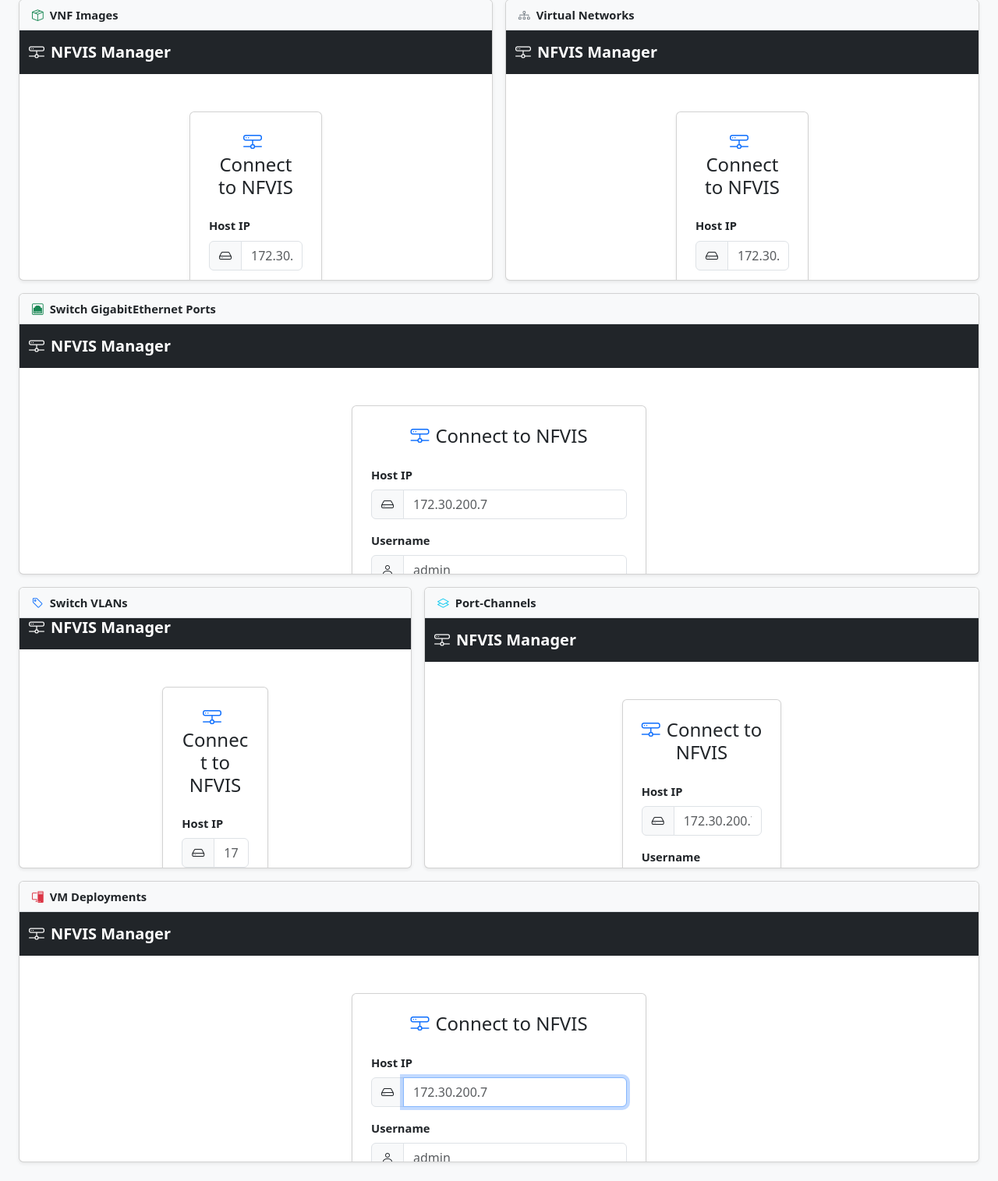
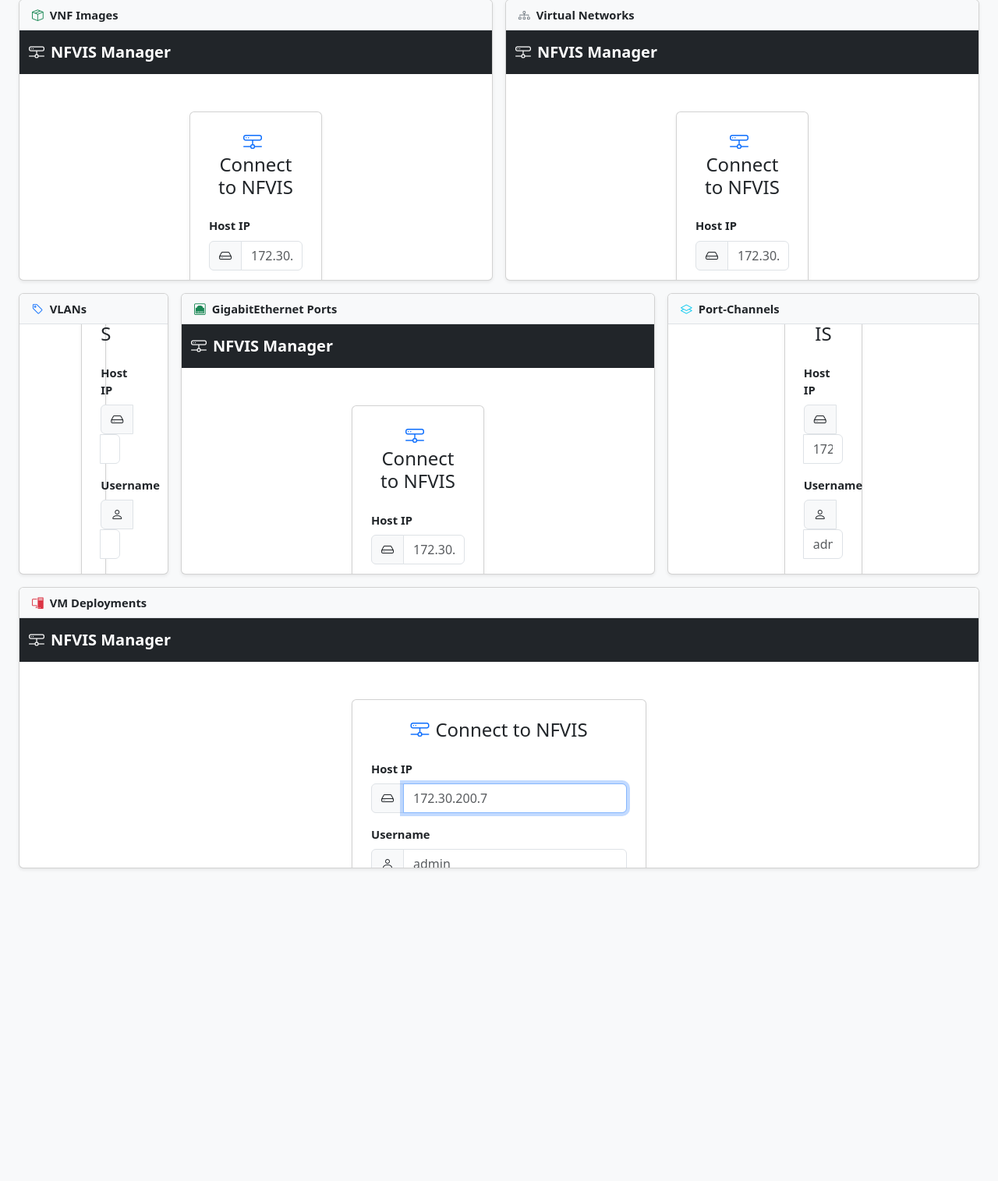
Before and after one commit to JohnnyVBut/nfvis-api, a Flask app: template nfvis_web/templates/dashboard.html in a window 1280 px wide. Shown: the part 1128-2643 px from the top of the page at 78% size. After the commit the page ends 2243 px from the top, so only its background shows below. Run offline with Flask 3, Linux system fonts and the light colour scheme; the template is opened without the code that fills it, so the values that code supplies are empty.

Commit message:
Reorganize switch row: VLANs + Switchports + Port-Channels side by side

```diff
--- a/nfvis_web/templates/dashboard.html
+++ b/nfvis_web/templates/dashboard.html
@@ -84,31 +84,14 @@
 
 </div>
 
-<!-- Switchports (GigabitEthernet) -->
-<div class="row g-3 mb-3">
-  <div class="col-12">
-    <div class="card shadow-sm">
-      <div class="card-header fw-semibold">
-        <i class="bi bi-ethernet me-2 text-success"></i>Switch GigabitEthernet Ports
-      </div>
-      <div class="card-body p-0 scrollable"
-           hx-get="{{ url_for('htmx_switchports') }}"
-           hx-trigger="load"
-           hx-swap="innerHTML">
-        {% include "htmx/_spinner.html" %}
-      </div>
-    </div>
-  </div>
-</div>
-
-<!-- Switch: VLANs + Port-Channels -->
+<!-- Switch: VLANs + Switchports + Port-Channels -->
 <div class="row g-3 mb-3">
 
   <!-- VLANs -->
-  <div class="col-lg-5">
+  <div class="col-lg-2">
     <div class="card shadow-sm">
       <div class="card-header fw-semibold">
-        <i class="bi bi-tag me-2 text-primary"></i>Switch VLANs
+        <i class="bi bi-tag me-2 text-primary"></i>VLANs
       </div>
       <div class="card-body p-0 scrollable"
            hx-get="{{ url_for('htmx_vlans') }}"
@@ -119,8 +102,23 @@
     </div>
   </div>
 
+  <!-- Switchports (GigabitEthernet) -->
+  <div class="col-lg-6">
+    <div class="card shadow-sm">
+      <div class="card-header fw-semibold">
+        <i class="bi bi-ethernet me-2 text-success"></i>GigabitEthernet Ports
+      </div>
+      <div class="card-body p-0 scrollable"
+           hx-get="{{ url_for('htmx_switchports') }}"
+           hx-trigger="load"
+           hx-swap="innerHTML">
+        {% include "htmx/_spinner.html" %}
+      </div>
+    </div>
+  </div>
+
   <!-- Port-Channels -->
-  <div class="col-lg-7">
+  <div class="col-lg-4">
     <div class="card shadow-sm">
       <div class="card-header fw-semibold">
         <i class="bi bi-layers me-2 text-info"></i>Port-Channels
```
